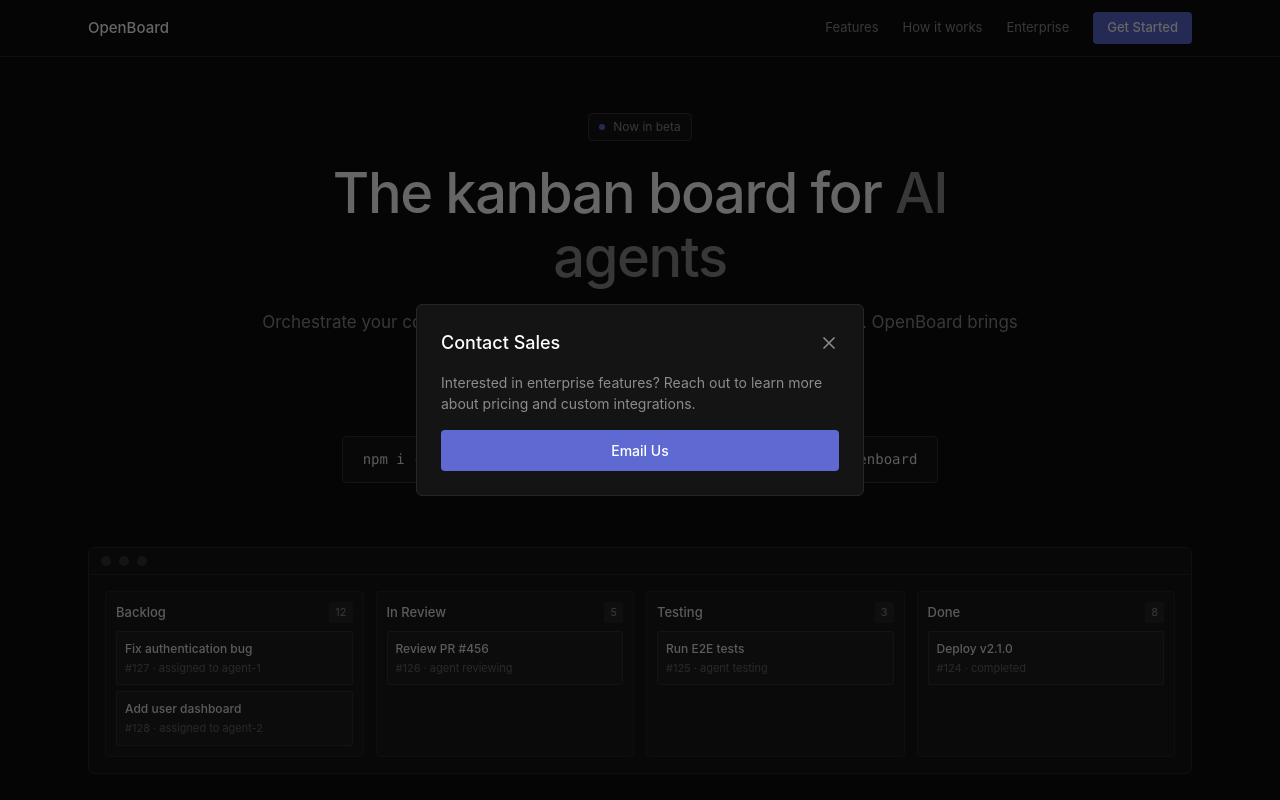
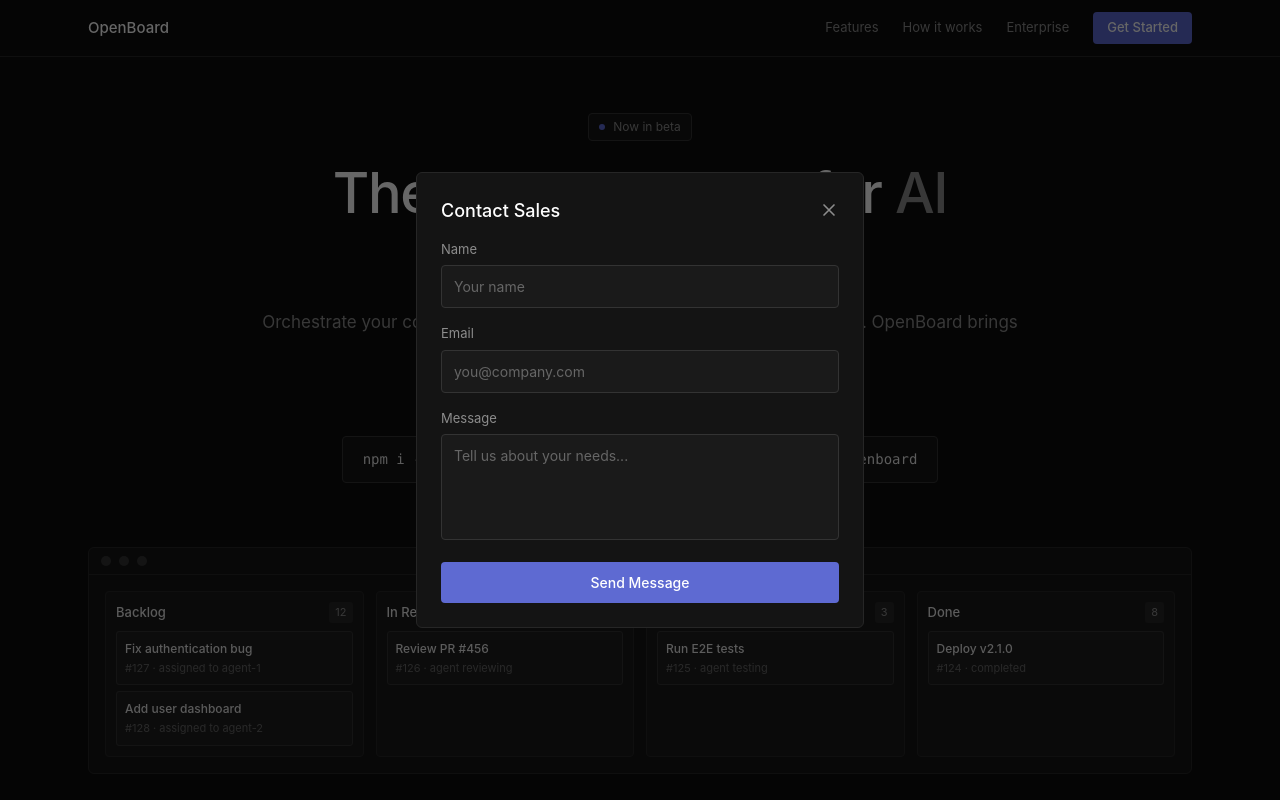
Before and after one commit to M0xoo/test, a Next.js app: page / in a window 1280 px wide. Both pictures are taken after a click on the button "Enterprise". Shown: the top 800 px of the page. Built offline with nearby package versions, Linux system fonts and the light colour scheme.

Commit message:
Better contact form

```diff
--- a/src/app/page.tsx
+++ b/src/app/page.tsx
@@ -3,6 +3,22 @@
 
 export default function Home() {
   const [showContactModal, setShowContactModal] = useState(false);
+  const [formData, setFormData] = useState({ name: "", email: "", message: "" });
+  const [formStatus, setFormStatus] = useState<"idle" | "sending" | "sent">("idle");
+
+  const handleSubmit = (e: React.FormEvent) => {
+    e.preventDefault();
+    setFormStatus("sending");
+    setTimeout(() => {
+      setFormStatus("sent");
+      setTimeout(() => {
+        setShowContactModal(false);
+        setFormStatus("idle");
+        setFormData({ name: "", email: "", message: "" });
+      }, 1500);
+    }, 1000);
+  };
+
   return (
     <div className="min-h-screen bg-[#0d0d0d] text-[#e5e5e5]">
       <nav className="fixed top-0 left-0 right-0 z-50 border-b border-[#262626] bg-[#0d0d0d]">
@@ -207,10 +223,63 @@
                   </svg>
                 </button>
               </div>
-              <p className="mb-4 text-[14px] text-[#8c8c8c]">Interested in enterprise features? Reach out to learn more about pricing and custom integrations.</p>
-              <a href="mailto:contact@m0xoo.dev" className="block rounded-[4px] bg-[#5e6ad2] px-4 py-2.5 text-center text-[14px] font-medium text-white transition-colors hover:bg-[#4b56b0]">
-                Email Us
-              </a>
+              {formStatus === "sent" ? (
+                <div className="flex flex-col items-center justify-center py-8">
+                  <div className="mb-3 flex h-12 w-12 items-center justify-center rounded-full bg-[#1f3a2d]">
+                    <svg className="h-6 w-6 text-[#4ade80]" fill="none" viewBox="0 0 24 24" stroke="currentColor">
+                      <path strokeLinecap="round" strokeLinejoin="round" strokeWidth={2} d="M5 13l4 4L19 7" />
+                    </svg>
+                  </div>
+                  <p className="text-[15px] font-medium text-white">Message sent!</p>
+                  <p className="text-[13px] text-[#8c8c8c]">We&apos;ll be in touch soon.</p>
+                </div>
+              ) : (
+                <form onSubmit={handleSubmit} className="space-y-4">
+                  <div>
+                    <label htmlFor="name" className="mb-1.5 block text-[13px] text-[#8c8c8c]">Name</label>
+                    <input
+                      id="name"
+                      type="text"
+                      required
+                      value={formData.name}
+                      onChange={(e) => setFormData({ ...formData, name: e.target.value })}
+                      className="w-full rounded-[4px] border border-[#333] bg-[#1a1a1a] px-3 py-2.5 text-[14px] text-[#e5e5e5] placeholder-[#666] outline-none transition-colors focus:border-[#5e6ad2]"
+                      placeholder="Your name"
+                    />
+                  </div>
+                  <div>
+                    <label htmlFor="email" className="mb-1.5 block text-[13px] text-[#8c8c8c]">Email</label>
+                    <input
+                      id="email"
+                      type="email"
+                      required
+                      value={formData.email}
+                      onChange={(e) => setFormData({ ...formData, email: e.target.value })}
+                      className="w-full rounded-[4px] border border-[#333] bg-[#1a1a1a] px-3 py-2.5 text-[14px] text-[#e5e5e5] placeholder-[#666] outline-none transition-colors focus:border-[#5e6ad2]"
+                      placeholder="you@company.com"
+                    />
+                  </div>
+                  <div>
+                    <label htmlFor="message" className="mb-1.5 block text-[13px] text-[#8c8c8c]">Message</label>
+                    <textarea
+                      id="message"
+                      required
+                      rows={4}
+                      value={formData.message}
+                      onChange={(e) => setFormData({ ...formData, message: e.target.value })}
+                      className="w-full resize-none rounded-[4px] border border-[#333] bg-[#1a1a1a] px-3 py-2.5 text-[14px] text-[#e5e5e5] placeholder-[#666] outline-none transition-colors focus:border-[#5e6ad2]"
+                      placeholder="Tell us about your needs..."
+                    />
+                  </div>
+                  <button
+                    type="submit"
+                    disabled={formStatus === "sending"}
+                    className="w-full rounded-[4px] bg-[#5e6ad2] px-4 py-2.5 text-[14px] font-medium text-white transition-colors hover:bg-[#4b56b0] disabled:opacity-60"
+                  >
+                    {formStatus === "sending" ? "Sending..." : "Send Message"}
+                  </button>
+                </form>
+              )}
             </div>
           </div>
         )}
```
